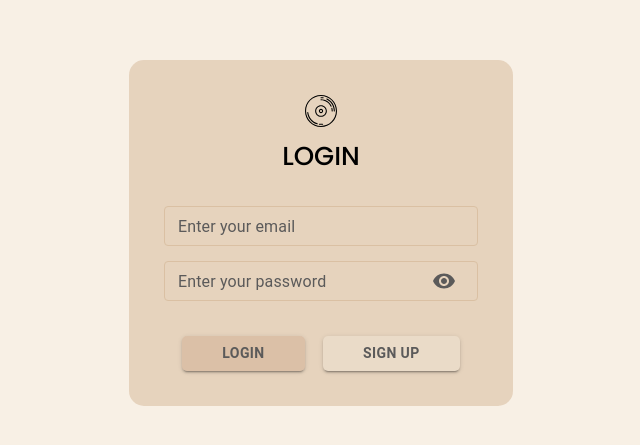
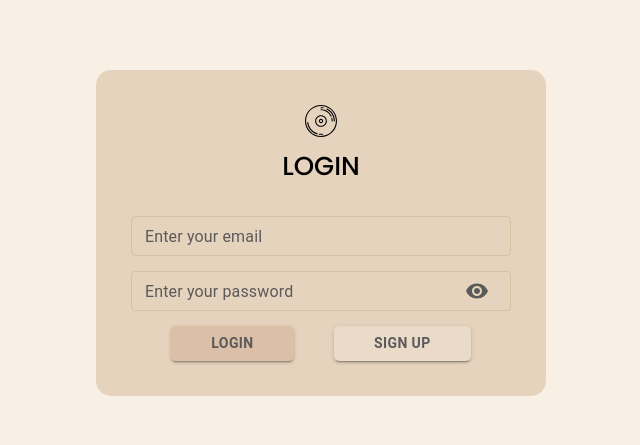
Before and after one commit to coderEverFirst/phonoteka, a React (Vite) app in the folder packages/client/: page /login in a window 1280 px wide. Shown: the part 167-612 px from the top of the page, without its empty margins (319-959 px from the left). Built offline with nearby package versions, Linux system fonts and the light colour scheme.

Commit message:
fix: minor fix

```diff
--- a/packages/client/src/pages/AuthPage/AuthPage.scss
+++ b/packages/client/src/pages/AuthPage/AuthPage.scss
@@ -15,6 +15,7 @@
     background-color: rgba(218, 192, 163, 0.6);
     width: 30%;
     max-width: 500px;
+    min-width: 450px;
     border-radius: 15px;
 
     padding: 35px;
@@ -55,7 +56,7 @@
     .auth_buttons {
       display: flex;
       justify-content: space-evenly;
-      margin-top: 20px;
+      // margin-top: 20px;
 
       &.auth_login {
         margin-top: 60px;
--- a/packages/client/src/pages/AuthPage/LoginPage.tsx
+++ b/packages/client/src/pages/AuthPage/LoginPage.tsx
@@ -68,10 +68,12 @@ const LoginPage = () => {
     handleSubmit()
 
     // returns first undefined
-    if (isValid && !hasEmptyFields && data) {
-      console.log('token', data?.login.token)
-      setCookie('token', data?.login.token)
-      handleNavigate(MAIN_PAGE)
+    if (isValid && !hasEmptyFields) {
+      if (data !== undefined) {
+        console.log('token', data?.login.token)
+        setCookie('token', data?.login.token)
+        handleNavigate(MAIN_PAGE)
+      }
     }
   }
 
```
